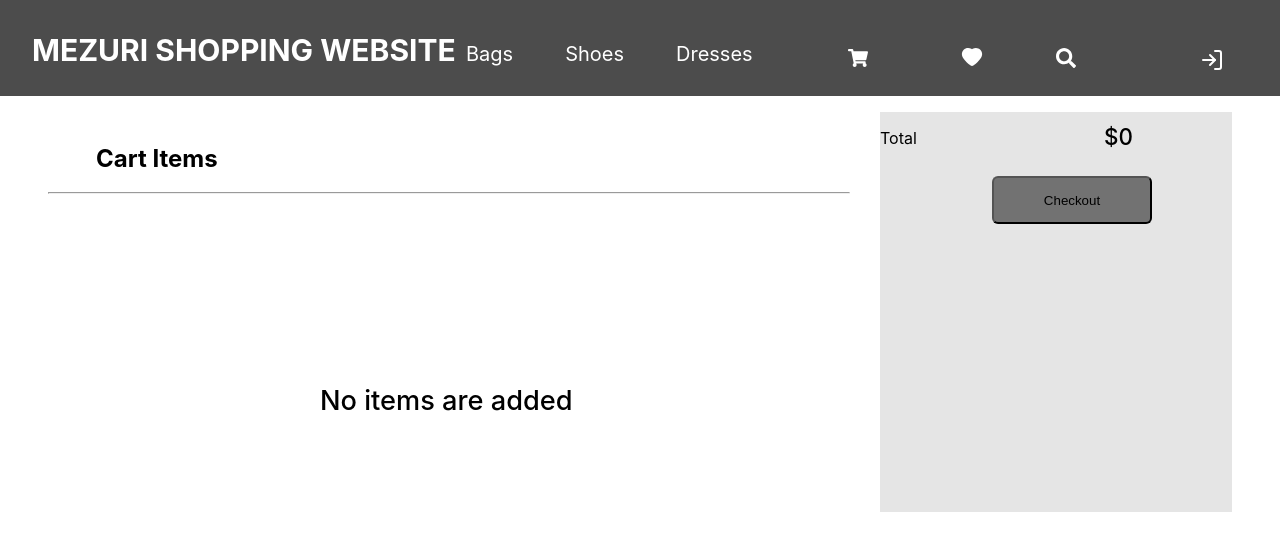
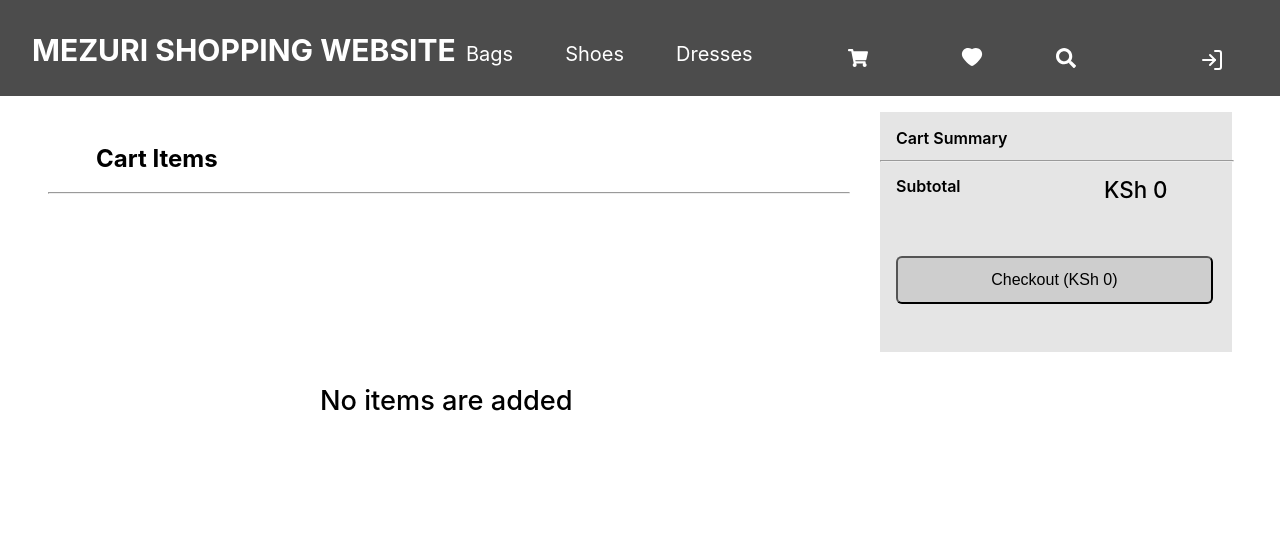
Before and after one commit to Mikee100/Mathubusiness, a React (Create React App) app in the folder mathubusiness/: page /shoppingcart in a window 1280 px wide. Shown: the top 550 px of the page. Built offline with nearby package versions, Linux system fonts and the light colour scheme.

Commit message:
worked on gui of cart and functionality

```diff
--- a/mathubusiness/src/pages/Shoppingcart.js
+++ b/mathubusiness/src/pages/Shoppingcart.js
@@ -49,9 +49,11 @@ export default function ShoppingCart({cartItems,handleAddProduct ,handleRemovePr
 ) )}
 
 <div className='total_container'>
-  <p>Total</p>
-<small>${totalPrice}</small>
-<button className='checkout' >Checkout</button>
+  <hr className='summary_ln' />
+  <p className='sub_total'>Subtotal</p>
+  <p className='cart_summary'>Cart Summary</p>
+<small>KSh {totalPrice}</small>
+<button className='checkout' >Checkout (KSh {totalPrice})</button>
 
       </div>
 
--- a/mathubusiness/src/pages/shoppingcart.css
+++ b/mathubusiness/src/pages/shoppingcart.css
@@ -77,23 +77,34 @@ display: grid;
 
     position: fixed;
     top: 7rem;
-    height:25rem;
+    height:15rem;
     background-color: rgba(0,0,0,0.1);
     left: 55rem;
     width: 22rem;
 
 
 }
-.total_container p{
-    position: relative;
+.cart_summary{
+    position: absolute;
     top:1rem;
+    left: 1rem;
+    font-weight: 600;
 }
 .total_container small{
     position: absolute;
 font-weight: 500;
 font-size: 1.4rem;
     left: 14rem;
-    top: .7rem;
+    top: 4rem;
+
+}
+.sub_total{
+    position: absolute;
+    font-weight: 600;
+    font-size: 1rem;
+        left: 1rem;
+        top:4rem;
+
 }
 .increase-item{
     position: absolute;
@@ -125,16 +136,21 @@ font-size: 1.4rem;
 .bt_clear:hover{
     background-color: black;
 }
+.summary_ln{
+    position: absolute;
+    top:3rem;
+}
 .checkout{
     position: absolute;
-    left: 7rem;
-    top:4rem;
+    left: 1rem;
+    top:9rem;
     height: 3rem;
-    width: 10rem;
+    width: 90%;
     border-radius: 6px;
     font-weight: 500;
     cursor: pointer;
-    background-color: rgba(0,0,0,0.5);
+    font-size: 1rem;
+    background-color: rgba(0,0,0,0.1);
 }
 .line-cart{
     position: relative;
```
